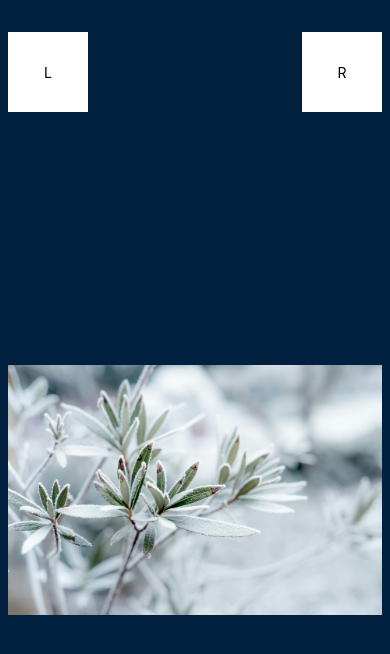
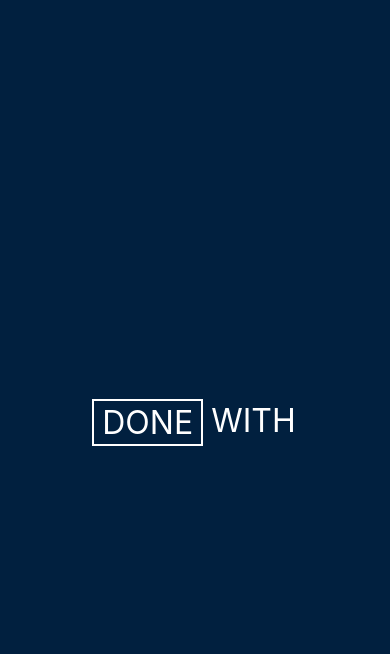
Before and after one commit to LeonelKero/done-with, a React Native app: screen / in a window 390 px wide. Shown: the top 654 px of the page. Built offline with nearby package versions, Linux system fonts and the light colour scheme.

Commit message:
Code reformat

```diff
--- a/App.js
+++ b/App.js
@@ -4,7 +4,7 @@ import ProductImageScreen from "./app/screens/product/ViewProductScreen";
 
 export default function App() {
   return (
-    <ProductImageScreen />
+    <WelcomeScreen />
   );
 }
 
--- /dev/null
+++ b/app/config/color.js
@@ -0,0 +1,6 @@
+export default {
+  primary: "#01203f",
+  secondary: "#af9e18",
+  white: "#fff",
+  lightGray: '#fcfcfc'
+};
--- a/app/screens/product/ViewProductScreen.tsx
+++ b/app/screens/product/ViewProductScreen.tsx
@@ -1,6 +1,7 @@
 import React from "react";
 import { Image, StyleSheet, Text, View } from "react-native";
 import RootPage from "../RootContainer";
+import color from "../../config/color";
 
 const ProductImageScreen = () => {
   return (
@@ -31,7 +32,7 @@ export default ProductImageScreen;
 const styles = StyleSheet.create({
   container: {
     flex: 1,
-    backgroundColor: "#01203f",
+    backgroundColor: color.primary,
     padding: 8,
   },
   actions: {
@@ -42,7 +43,7 @@ const styles = StyleSheet.create({
   box: {
     width: 80,
     height: 80,
-    backgroundColor: "#fff",
+    backgroundColor: color.white,
     justifyContent: "center",
     alignItems: "center",
   },
--- a/app/screens/welcome/WelcomeScreen.tsx
+++ b/app/screens/welcome/WelcomeScreen.tsx
@@ -1,5 +1,6 @@
 import React from "react";
 import { StyleSheet, Text, View } from "react-native";
+import color from "../../config/color";
 
 const WelcomeScreen = () => {
   return (
@@ -10,7 +11,7 @@ const WelcomeScreen = () => {
             <Text style={[styles.text, styles.done]}>DONE</Text>
             <Text style={[styles.text, styles.with]}>WITH</Text>
           </View>
-          <Text style={[styles.slogan]}>No more bad side effect!</Text>
+          {/* <Text style={[styles.slogan]}>No more bad side effect!</Text> */}
         </View>
       </View>
     </>
@@ -22,12 +23,12 @@ export default WelcomeScreen;
 const styles = StyleSheet.create({
   root: {
     flex: 1,
-    backgroundColor: "#01203f",
+    backgroundColor: color.primary,
     justifyContent: "center",
     alignItems: "center",
   },
   done: {
-    borderColor: "#fff",
+    borderColor: color.white,
     borderWidth: 2,
     paddingStart: 8,
     paddingEnd: 8,
@@ -40,13 +41,13 @@ const styles = StyleSheet.create({
     flexDirection: "row",
   },
   slogan: {
-    color: "white",
+    color: color.lightGray,
     fontSize: 16,
     fontStyle: "italic",
     marginTop: 8,
   },
   text: {
-    color: "#fff",
+    color: color.white,
     fontSize: 32,
     padding: 2,
   },
```
